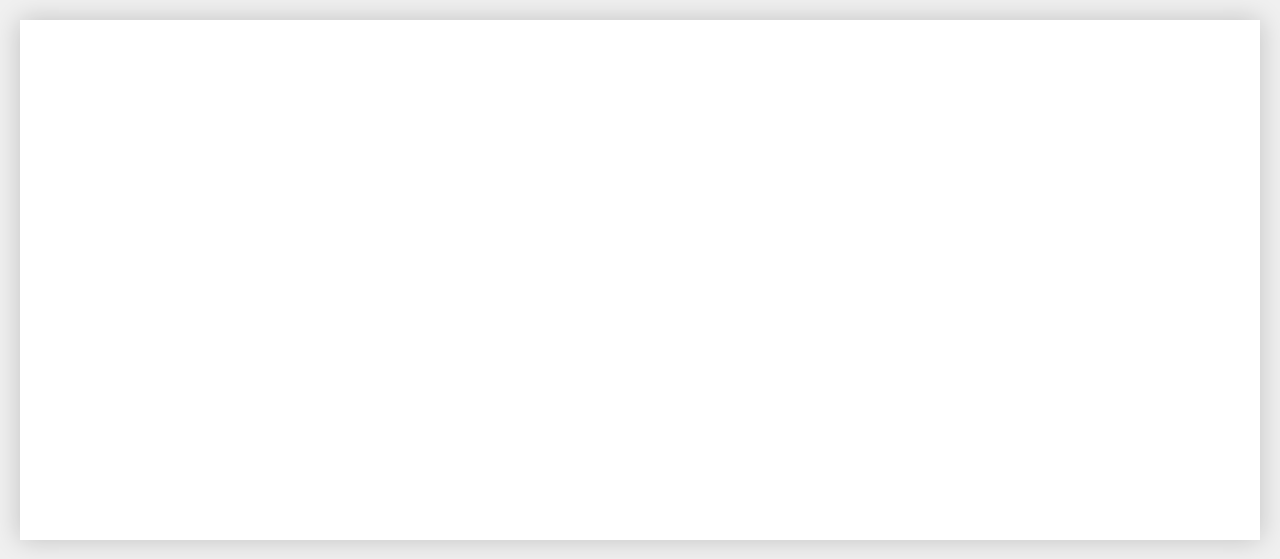
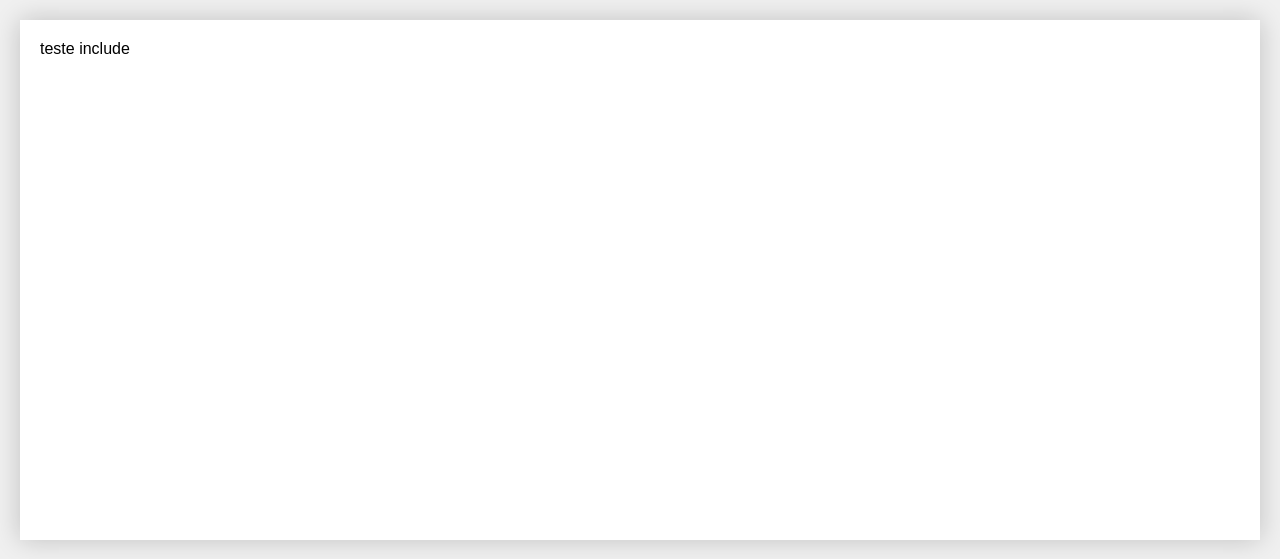
Before and after one commit to felipesms2/PHP-7-Completo---Curso-do-Desenvolvedor-Web-2021-Projetos, a PHP site: page /exercicio.php in a window 1280 px wide. Shown: the part 180-739 px from the top of the page. Run offline with PHP 8.4, Linux system fonts and the light colour scheme.

Commit message:
making tests using include function

```diff
--- a/exercicio.php
+++ b/exercicio.php
@@ -18,12 +18,12 @@
 
     <nav class="navegacao">
         <a href="#" class="verde">Sem formatação</a>
-        <a href="#" class="vermelho">Voltar</a>
+        <a href="index.php" class="vermelho">Voltar</a>
          </nav>
 
     <main class="principal">
         <div class="conteudo">
-
+            <?php include "teste.php"; ?>
         </div>
     </main>
     <footer class="rodape">
--- a/teste.php
+++ b/teste.php
@@ -0,0 +1 @@
+<?php echo "teste include";?>
```
